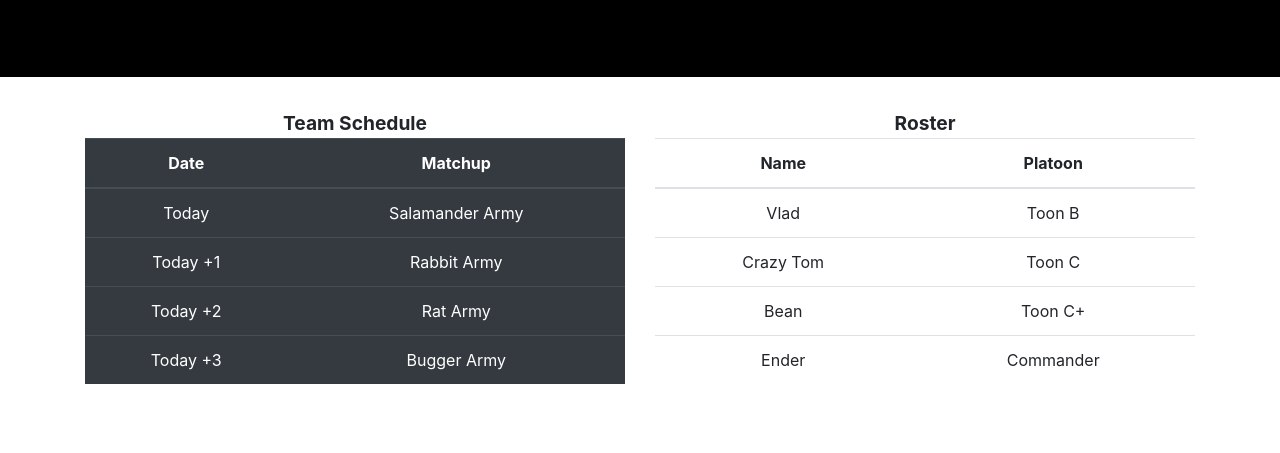
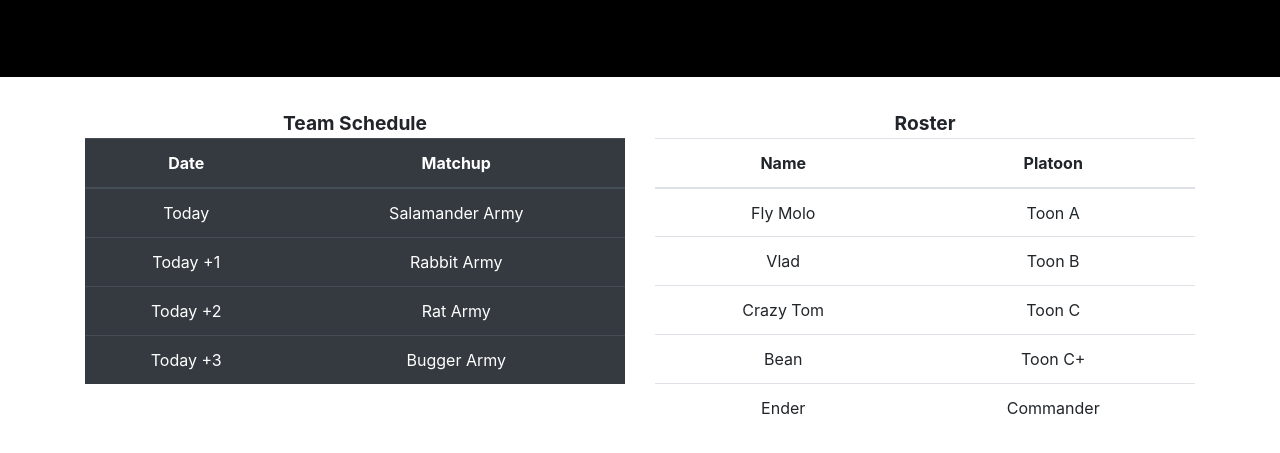
Before and after one commit to pdinc/myteam, a plain HTML site: page index.html in a window 1280 px wide. Shown: the part 249-702 px from the top of the page. Drawn offline with nearby package versions, Linux system fonts and the light colour scheme.

Commit message:
Update index.html

```diff
--- a/index.html
+++ b/index.html
@@ -82,6 +82,10 @@
                     </thead>
                     <tbody>
                       <tr>
+                        <td>Fly Molo</td>
+                        <td>Toon A</td>
+                      <tr>
+                      <tr>
                         <td>Vlad</td>
                         <td>Toon B</td>
                       </tr>
```
